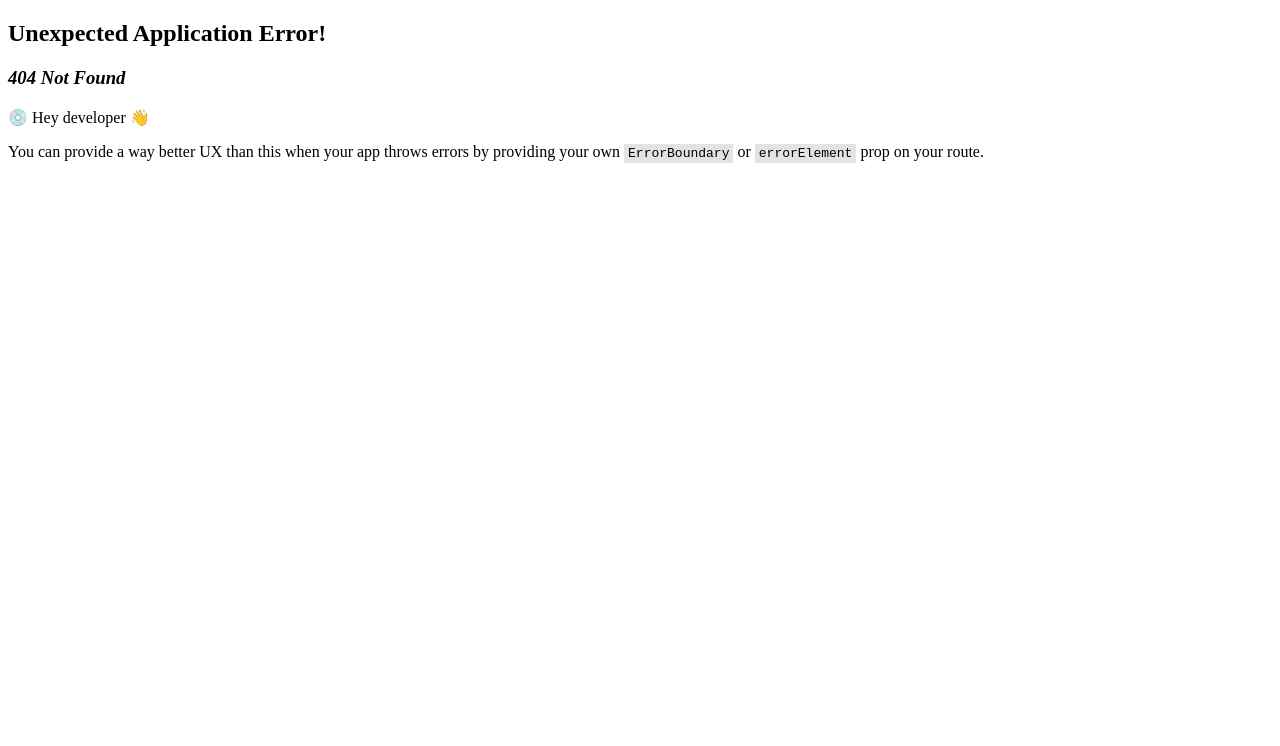
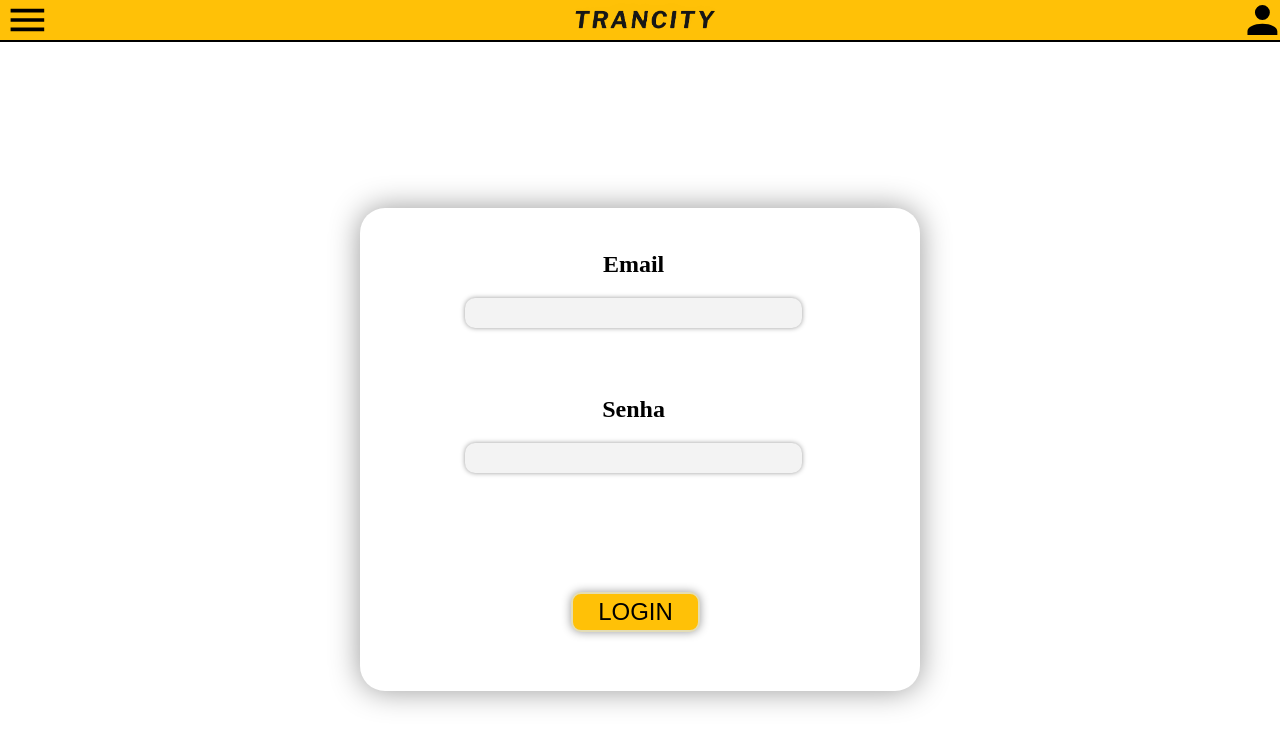
Before and after one commit to leotuor/TrancityFront, a React (Vite) app: page /login in a window 1280 px wide. Before the commit this address had no page. Shown: the top 746 px of the page. Built offline with nearby package versions, Linux system fonts and the light colour scheme.

Commit message:
tela Login + fixes

```diff
--- a/src/App.css
+++ b/src/App.css
@@ -23,15 +23,19 @@
 }
 
 button {
+  font-size: 1.5rem;
+  color: #fafafa;
+  text-transform: uppercase;
   padding: 10px 20px;
-  font-size: 16px;
+  border-radius: 10px;
+  border: 2px solid #e4ddb5;
+  background: #252525;
+  box-shadow: 0px 0px 10px #999;
   cursor: pointer;
-  margin-top: 20px;
-  background-color: #61dafb;
-  border: none;
-  border-radius: 5px;
+  margin: 35px 0;
 }
 
-button:hover {
-  background-color: #21a1f1;
+button:active {
+  box-shadow: none;
+  transform: translate(0px, 0px, 3px);
 }
--- a/src/App.jsx
+++ b/src/App.jsx
@@ -3,6 +3,7 @@ import { Route, createBrowserRouter, createRoutesFromElements, RouterProvider }
 import HomePage from './pages/HomePage';
 import TelaMotorista from './pages/TelaMotorista';
 import MainLayout from './layouts/MainLayout';
+import LoginScreen from './pages/LoginScreen';
 
 function App() {
   const router = createBrowserRouter(
@@ -10,6 +11,7 @@ function App() {
       <Route path="/" element={<MainLayout />}>
         <Route index element={<HomePage />} />
         <Route path="tela-motorista" element={<TelaMotorista />} />
+        <Route path='login' element={<LoginScreen/>}/>
       </Route>
     )
   );
--- a/src/assets/DriveScreen.css
+++ b/src/assets/DriveScreen.css
@@ -30,5 +30,7 @@
 
   .map-container {
     flex: 1;
-    height: 100%;
+    margin-top: 6.5vh;
+    height: 90%;
+    box-shadow: 0px 0px 20px #999;
 }
--- a/src/components/Modal.jsx
+++ b/src/components/Modal.jsx
@@ -28,6 +28,8 @@ const MODAL_STYLE = {
   alignContent: 'center',
   flexDirection: 'column',
   textAlign: 'center',
+  overflowY: 'scroll',
+  overflowX: 'hidden',
 }
 
 function Modal({isOpen, children}) {
--- a/src/layouts/MainLayout.jsx
+++ b/src/layouts/MainLayout.jsx
@@ -1,8 +1,20 @@
 import { Outlet  } from "react-router-dom";
-import { mdiMenu } from '@mdi/js';
+import { mdiMenu, mdiAccount } from '@mdi/js';
 import Icon from '@mdi/react';
+import { useNavigate } from 'react-router-dom';
+import { useState } from "react";
 
 const MainLayout = () => {
+  const [isLogged] = useState(localStorage.getItem('isLogged') === 'true');
+  const navigate = useNavigate();
+
+  const goToMotorista = () => {
+    navigate('/tela-motorista');
+  };
+  const goToHome = () => {
+    navigate('/');
+  };
+
   return (
     <>
       <Outlet />
@@ -19,7 +31,8 @@ const MainLayout = () => {
           display: 'flex',
           alignItems: 'center',
           padding: '0 10px',
-          }}>
+        }}
+      >
         <Icon style={{ color: 'black' }} path={mdiMenu} size={2} />
         <img
           src="/images/logo.png"
@@ -29,12 +42,20 @@ const MainLayout = () => {
             position: 'absolute',
             left: '50%',
             transform: 'translateX(-50%)',
-            marginTop: '-1%'
+            marginTop: '-1%',
+            cursor: 'pointer',
           }}
+          onClick={() => goToHome()}
+        />
+        <Icon
+          style={{ color: 'black', marginLeft: '93vw', cursor: 'pointer' }}
+          path={mdiAccount}
+          size={2}
+          onClick={isLogged ? goToMotorista : goToHome}
         />
       </div>
     </>
   );
-}
+};
 
 export default MainLayout;
--- a/src/pages/HomePage.jsx
+++ b/src/pages/HomePage.jsx
@@ -3,7 +3,6 @@ import { mdiClose } from '@mdi/js';
 import BusCard from '../components/BusCard';
 import React, { useState } from 'react';
 import Modal from '../components/Modal';
-import { useNavigate } from 'react-router-dom';
 
 const ALIGN_CARD = {
   display: 'flex',
@@ -16,12 +15,6 @@ const ALIGN_CARD = {
 function HomePage() {
 
   const [openModal, setOpenModal] = useState(false);
-
-  const navigate = useNavigate();
-
-  const handleNavigation = () => {
-    navigate('/tela-motorista');
-  };
 
   return (
     <div className="App">
@@ -36,14 +29,14 @@ function HomePage() {
             <tr>
               <td style={{display: 'flex', alignItems: 'center', justifyContent: 'center'}}>
               <input
-                placeholder="text" className="input"
+                placeholder="" className="input"
                 onClick={() => setOpenModal(true)}
                 style={{ width: '80%', height: '35px', boxShadow: '0px 0px 5px #999' }}
               />
               </td>
             </tr>
             <tr>
-              <td style={{...ALIGN_CARD, marginTop: '2%', cursor: 'pointer'}} onClick={() => handleNavigation()}>
+              <td style={{...ALIGN_CARD, marginTop: '2%'}}>
                 <BusCard />
               </td>
               <td style={ALIGN_CARD}>
@@ -76,7 +69,7 @@ function HomePage() {
             <tr>
               <td>
                 <input
-                  placeholder="text" className="input"
+                  placeholder="" className="input"
                   style={{width: '70vw', marginTop: '-1%', boxShadow: '0px 0px 5px #999' }}
                 />
               </td>
--- /dev/null
+++ b/src/pages/LoginScreen.jsx
@@ -0,0 +1,66 @@
+const LoginScreen = () => {
+  return (
+    <div style={{ display: 'flex', justifyContent: 'center' }}>
+      <div
+        style={{
+          marginTop: '25vh',
+          paddingLeft: '10vw',
+          paddingRight: '9vw',
+          boxShadow: '0px 0px 30px #999',
+          borderRadius: '25px',
+        }}
+      >
+        <table>
+          <tbody>
+            <tr>
+              <td>
+              <h2 style={{ textAlign: 'center', marginLeft: '-2vw', marginTop: '5vh'}}>Email</h2>
+                <input
+                  placeholder=""
+                  className="input"
+                  style={{
+                    width: '25vw',
+                    height: '3vh',
+                    boxShadow: '0px 0px 5px #999',
+                    marginLeft: '-2vw',
+                    marginBottom: '6vh',
+
+                  }}
+                />
+                <h2 style={{ textAlign: 'center', marginLeft: '-2vw'}}>Senha</h2>
+                <input
+                  placeholder=""
+                  className="input"
+                  style={{
+                    width: '25vw',
+                    height: '3vh',
+                    boxShadow: '0px 0px 5px #999',
+                    marginLeft: '-2vw',
+                    marginBottom: '10vh', // Espaço abaixo do segundo input
+                  }}
+                />
+              </td>
+            </tr>
+            <tr>
+              <td style={{ display: 'flex', justifyContent: 'center' }}>
+                <button
+                  style={{
+                    backgroundColor: '#FFC107',
+                    color: 'black',
+                    marginLeft: '-1.7vw',
+                    padding: '0.5vh 2vw',
+                    marginBottom: '7vh',
+                  }}
+                >
+                  Login
+                </button>
+              </td>
+            </tr>
+          </tbody>
+        </table>
+      </div>
+    </div>
+  );
+};
+
+export default LoginScreen;
--- a/src/pages/TelaMotorista.jsx
+++ b/src/pages/TelaMotorista.jsx
@@ -1,7 +1,7 @@
 import React, { useState } from "react";
-import Icon from '@mdi/react';
-import { mdiMenu } from '@mdi/js'; // Import correto do ícone
-import '../assets/DriveScreen.css';
+import Icon from "@mdi/react";
+import { mdiMenu } from "@mdi/js";
+import "../assets/DriveScreen.css";
 
 const DriverScreen = () => {
   const driverInfo = {
@@ -10,54 +10,133 @@ const DriverScreen = () => {
     line: "Tomazelli",
     plate: "ABC-1234",
     id: "001",
-    photo: "https://via.placeholder.com/150" // Link placeholder para a foto
+    photo: "https://via.placeholder.com/150",
   };
 
   return (
     <div className="container">
-      {/* Box com informações do motorista */}
-      <div style={{boxShadow: '0px 0px 50px #999', width: '35vw', height: '50vh', display: 'flex', alignContent:'center', justifyContent:'center', marginTop:'25vh', marginBottom: '25vh', marginLeft:'2vw', marginRight:'2vw', borderRadius:'12px' }}>
-      <img src={driverInfo.photo} alt="Foto do Motorista" className="driver-photo" style={{marginLeft:'5vw', marginTop:'12vh', marginLeft: '7.5%'}} />
+      <div
+        style={{
+          boxShadow: "0px 0px 50px #999",
+          width: "35vw",
+          height: "50vh",
+          display: "flex",
+          alignContent: "center",
+          justifyContent: "center",
+          marginTop: "25vh",
+          marginBottom: "25vh",
+          marginLeft: "2vw",
+          marginRight: "2vw",
+          borderRadius: "12px",
+        }}
+      >
+        <img
+          src={driverInfo.photo}
+          alt="Foto do Motorista"
+          className="driver-photo"
+          style={{ marginLeft: "5vw", marginTop: "12vh" }}
+        />
         <table
           style={{
-    width: '50%',
-    margin: '20px 10px 20px auto', // Alinha à direita usando "auto" no lado esquerdo
-    borderCollapse: 'collapse',
-    boxShadow: '0px 0px 10px #999',
-    borderRadius: '12px',
+            width: "50%",
+            margin: "20px 10px 20px auto",
+            borderCollapse: "collapse",
+            boxShadow: "0px 0px 10px #999",
+            borderRadius: "12px",
           }}
         >
           <thead>
-    <tr style={{ backgroundColor: '#f2f2f2', textAlign: 'left',}}>
-      <th style={{ padding: '10px', borderBottom: '1px solid #ddd',  borderRadius: '12px' }}></th>
-      <th style={{ padding: '10px', borderBottom: '1px solid #ddd', color: 'black',  borderRadius: '12px' }}>Informações Motorista</th>
+            <tr style={{ backgroundColor: "#f2f2f2", textAlign: "left" }}>
+              <th
+                style={{
+                  padding: "10px",
+                  borderBottom: "1px solid #ddd",
+                  borderRadius: "12px",
+                }}
+              ></th>
+              <th
+                style={{
+                  padding: "10px",
+                  borderBottom: "1px solid #ddd",
+                  color: "black",
+                  borderRadius: "12px",
+                }}
+              >
+                Informações Motorista
+              </th>
             </tr>
           </thead>
           <tbody>
             <tr>
-      <td style={{ padding: '10px', textAlign: 'Center', fontWeight: 'bold', color: 'black'  }}>Nome:</td>
-      <td style={{ padding: '10px', color: 'black' }}>Roberto Arranda</td>
+              <td
+                style={{
+                  padding: "10px",
+                  textAlign: "Center",
+                  fontWeight: "bold",
+                  color: "black",
+                }}
+              >
+                Nome:
+              </td>
+              <td style={{ padding: "10px", color: "black" }}>
+                Roberto Arranda
+              </td>
             </tr>
             <tr>
-      <td style={{ padding: '10px', textAlign: 'Center', fontWeight: 'bold', color: 'black'  }}>CNH:</td>
-      <td style={{ padding: '10px', color: 'black'  }}>01293999950</td>
+              <td
+                style={{
+                  padding: "10px",
+                  textAlign: "Center",
+                  fontWeight: "bold",
+                  color: "black",
+                }}
+              >
+                CNH:
+              </td>
+              <td style={{ padding: "10px", color: "black" }}>01293999950</td>
             </tr>
             <tr>
-      <td style={{ padding: '10px', textAlign: 'Center', fontWeight: 'bold', color: 'black'  }}>Linha:</td>
-      <td style={{ padding: '10px', color: 'black'  }}>Tomazelli</td>
+              <td
+                style={{
+                  padding: "10px",
+                  textAlign: "Center",
+                  fontWeight: "bold",
+                  color: "black",
+                }}
+              >
+                Linha:
+              </td>
+              <td style={{ padding: "10px", color: "black" }}>Tomazelli</td>
             </tr>
             <tr>
-      <td style={{ padding: '10px', textAlign: 'Center', fontWeight: 'bold', color: 'black'  }}>Placa:</td>
-      <td style={{ padding: '10px', color: 'black'  }}>MEI-0243</td>
+              <td
+                style={{
+                  padding: "10px",
+                  textAlign: "Center",
+                  fontWeight: "bold",
+                  color: "black",
+                }}
+              >
+                Placa:
+              </td>
+              <td style={{ padding: "10px", color: "black" }}>MEI-0243</td>
             </tr>
             <tr>
-      <td style={{ padding: '10px', textAlign: 'Center', fontWeight: 'bold', color: 'black'  }}>ID:</td>
-      <td style={{ padding: '10px', color: 'black'  }}>001</td>
+              <td
+                style={{
+                  padding: "10px",
+                  textAlign: "Center",
+                  fontWeight: "bold",
+                  color: "black",
+                }}
+              >
+                ID:
+              </td>
+              <td style={{ padding: "10px", color: "black" }}>001</td>
             </tr>
           </tbody>
         </table>
       </div>
-      {/* Mapa */}
       <div className="map-container">
         <iframe
           src="https://www.google.com/maps/embed?pb=!1m18!1m12!1m3!1d3111.469292470703!2d-122.08424968468142!3d37.42199997982517!2m3!1f0!2f0!3f0!3m2!1i1024!2i768!4f13.1!3m3!1m2!1s0x808fb24da8f11f81%3A0xa3eeaa1e2e2efabc!2sGoogleplex!5e0!3m2!1sen!2sus!4v1698353585895!5m2!1sen!2sus"
@@ -75,39 +154,37 @@ function App() {
 
   return (
     <div className="App">
-      {/* Barra Superior */}
       <div
         style={{
-          backgroundColor: '#FFC107',
-          height: '5%',
-          width: '100%',
-          position: 'fixed',
+          backgroundColor: "#FFC107",
+          height: "5%",
+          width: "100%",
+          position: "fixed",
           top: 0,
           zIndex: 1,
-          borderBottom: '2px solid black',
-          display: 'flex',
-          alignItems: 'center',
-          padding: '0 10px',
+          borderBottom: "2px solid black",
+          display: "flex",
+          alignItems: "center",
+          padding: "0 10px",
         }}
       >
-        <Icon style={{ color: 'black' }} path={mdiMenu} size={2} />
+        <Icon style={{ color: "black" }} path={mdiMenu} size={2} />
         <img
           src="/images/logo.png"
           alt="Logo"
           style={{
-            width: '15%',
-            position: 'absolute',
-            left: '50%',
-            transform: 'translateX(-50%)',
-            marginTop: '-1%',
+            width: "15%",
+            position: "absolute",
+            left: "50%",
+            transform: "translateX(-50%)",
+            marginTop: "-1%",
           }}
         />
       </div>
 
-      {/* Conteúdo */}
       <DriverScreen />
     </div>
   );
 }
 
-export default App;
+export default App;
```
Lines whose indentation alone changed are shown as unchanged.
